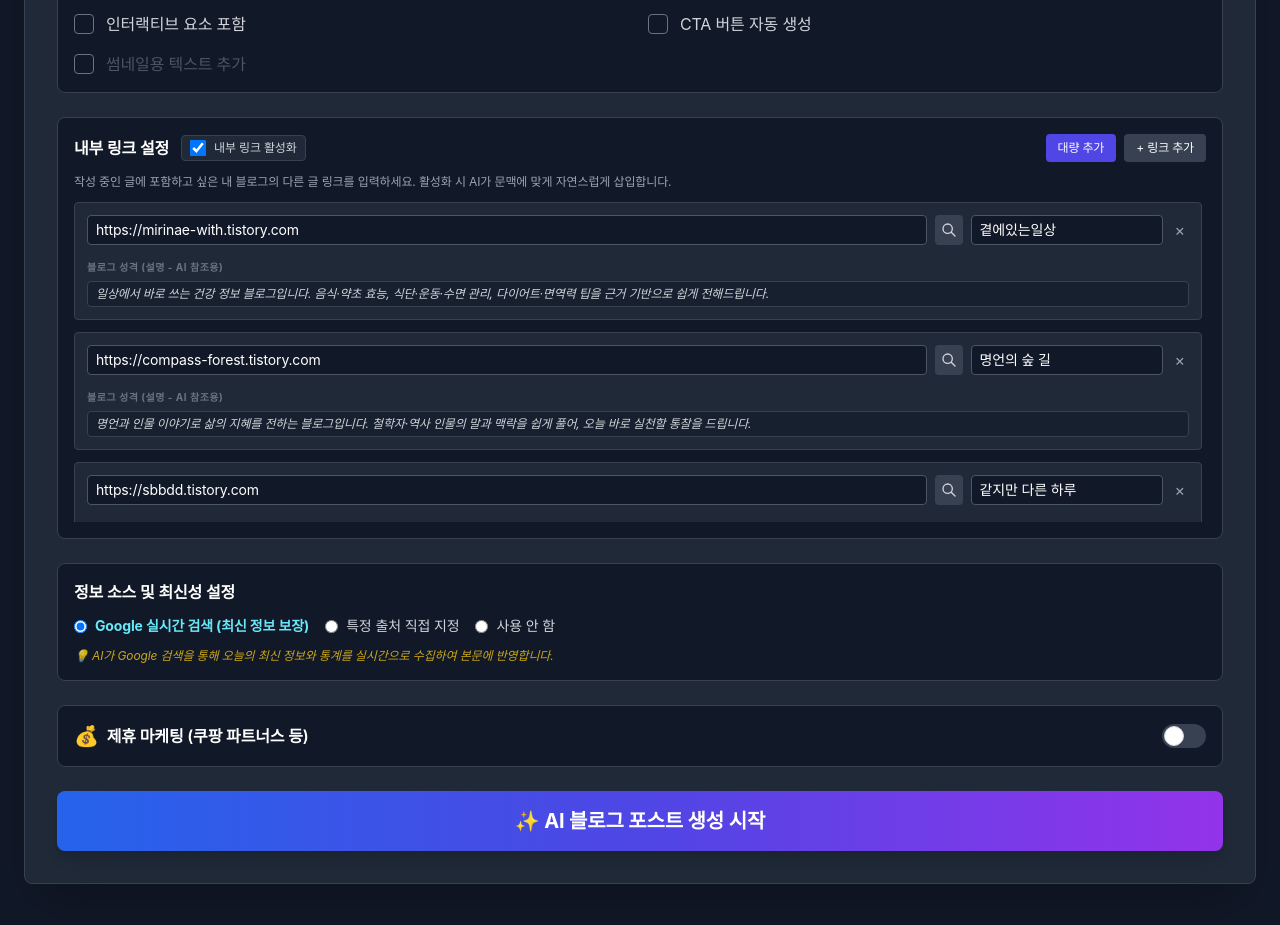
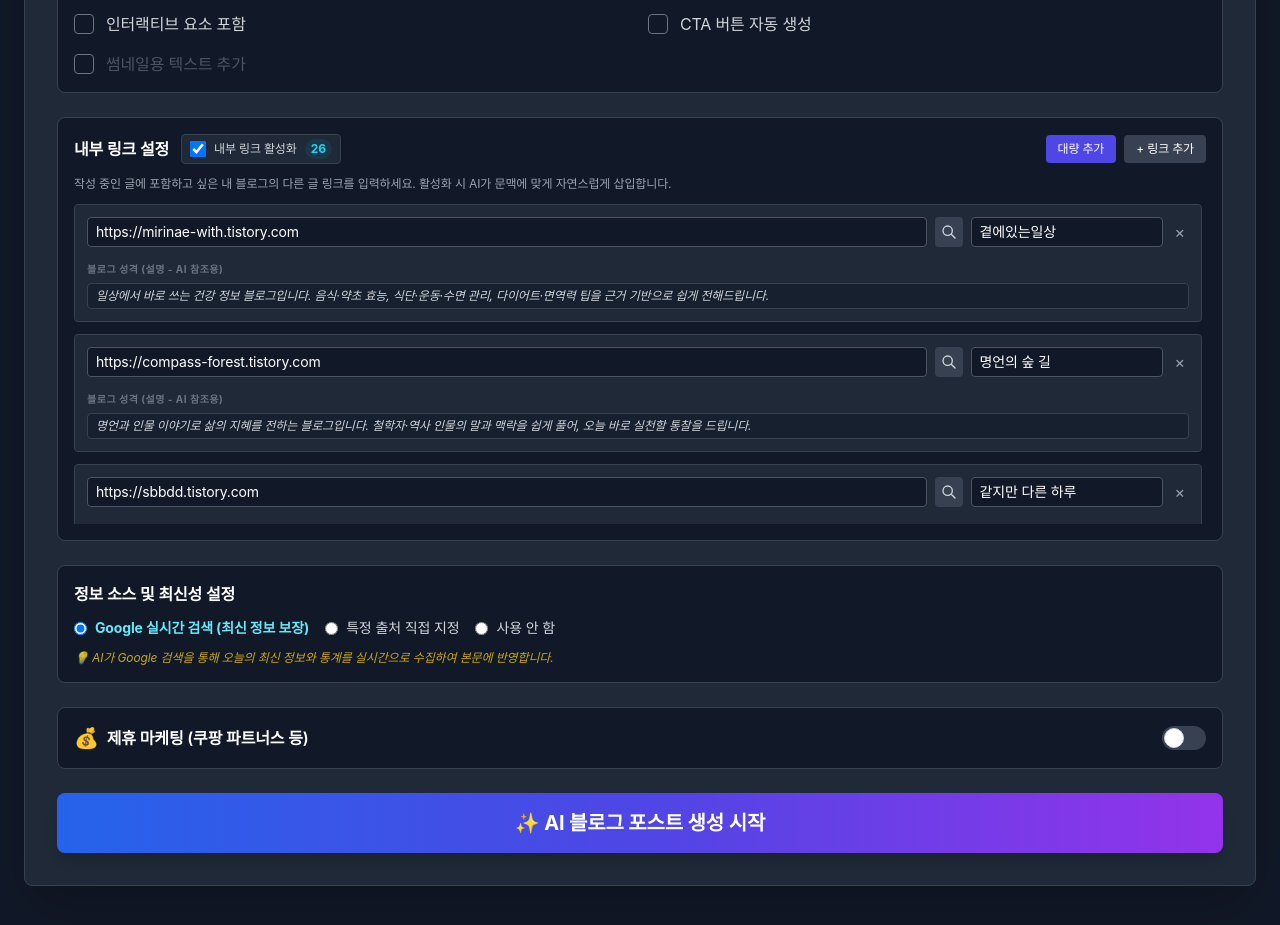
Before and after one commit to jokkeutti-hash/nabi-blog, a React (Vite) app: page / in a window 1280 px wide. Shown: the part 1400-2325 px from the top of the page. Built offline with nearby package versions, Linux system fonts and the light colour scheme; a web font is replaced by a local one.

Commit message:
내부링크 개수 표시 추가

```diff
--- a/components/BlogPostGenerator.tsx
+++ b/components/BlogPostGenerator.tsx
@@ -1156,6 +1156,9 @@ https://blackkiwi.net/`);
                                 className="w-4 h-4 text-cyan-600 bg-gray-900 border-gray-600 rounded focus:ring-cyan-500"
                             />
                             <span className="text-xs font-medium text-gray-300">내부 링크 활성화</span>
+                            {internalLinksList.length > 0 && (
+                                <span className="text-xs font-bold text-cyan-400 bg-cyan-900/40 px-1.5 py-0.5 rounded-full">{internalLinksList.length}</span>
+                            )}
                         </label>
                     </div>
                     <div className="space-x-2">
```
